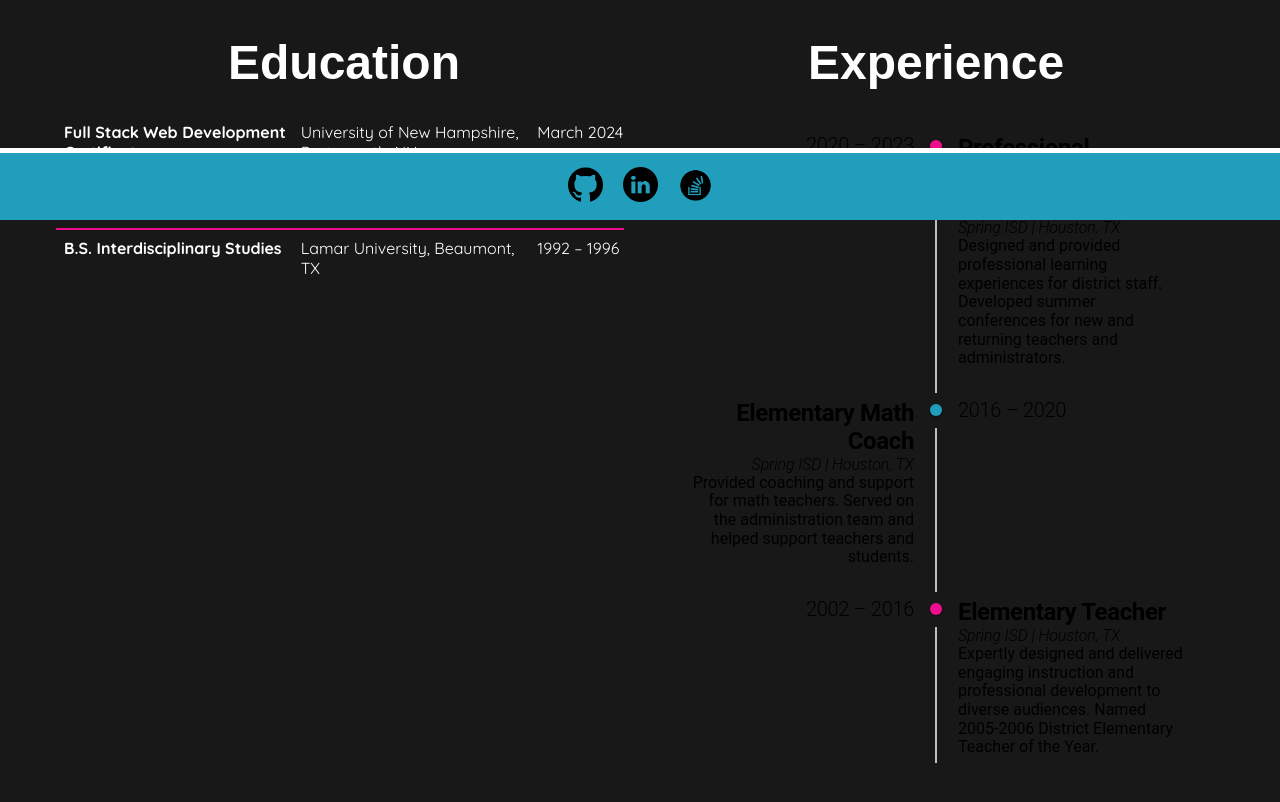
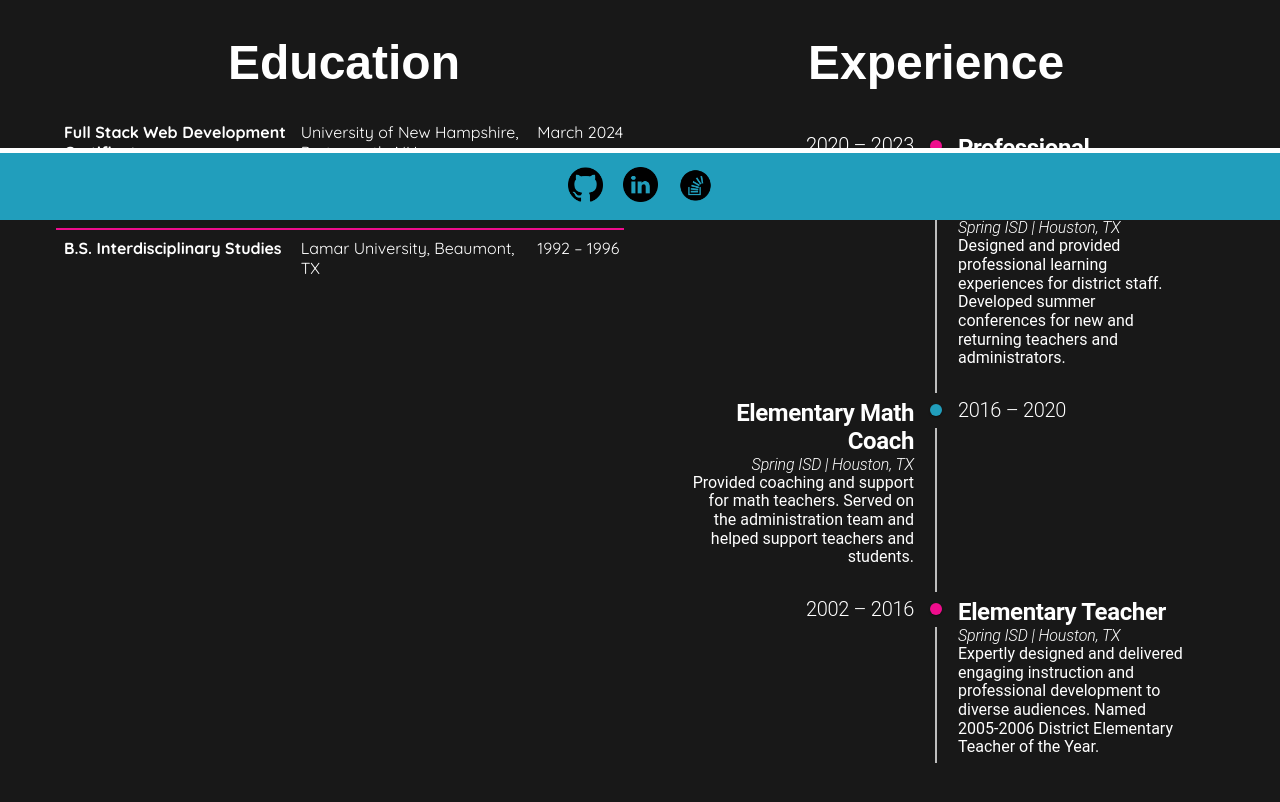
Before and after one commit to hwoolford/Portfolio, a React (Vite) app: page /about in a window 1280 px wide. Shown: the part 580-1382 px from the top of the page. Built offline with nearby package versions, Linux system fonts and the light colour scheme; a web font is replaced by a local one.

Commit message:
changed experience font back to white

```diff
--- a/src/components/AboutMe/Experience.jsx
+++ b/src/components/AboutMe/Experience.jsx
@@ -22,7 +22,7 @@ export default function Experience() {
   return (
     <>
     <h1 className="about-section-title">Experience</h1>
-    <Grid container justifyContent="center" alignItems="center">
+    <Grid container justifyContent="center" alignItems="center" color="white">
     <Grid item xs={12} md={12}>
     <ThemeProvider theme={theme}>
       <Timeline position="alternate">
```
